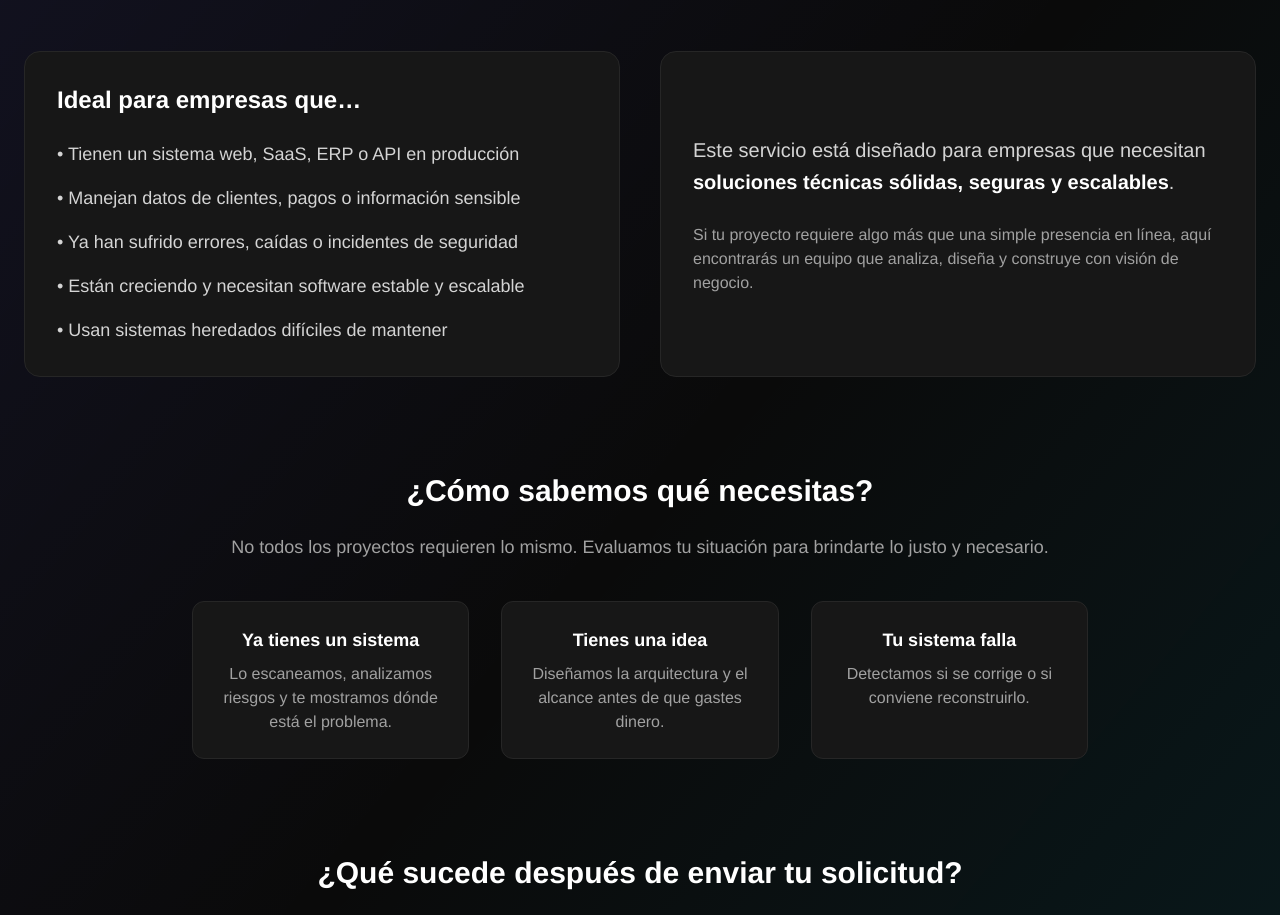
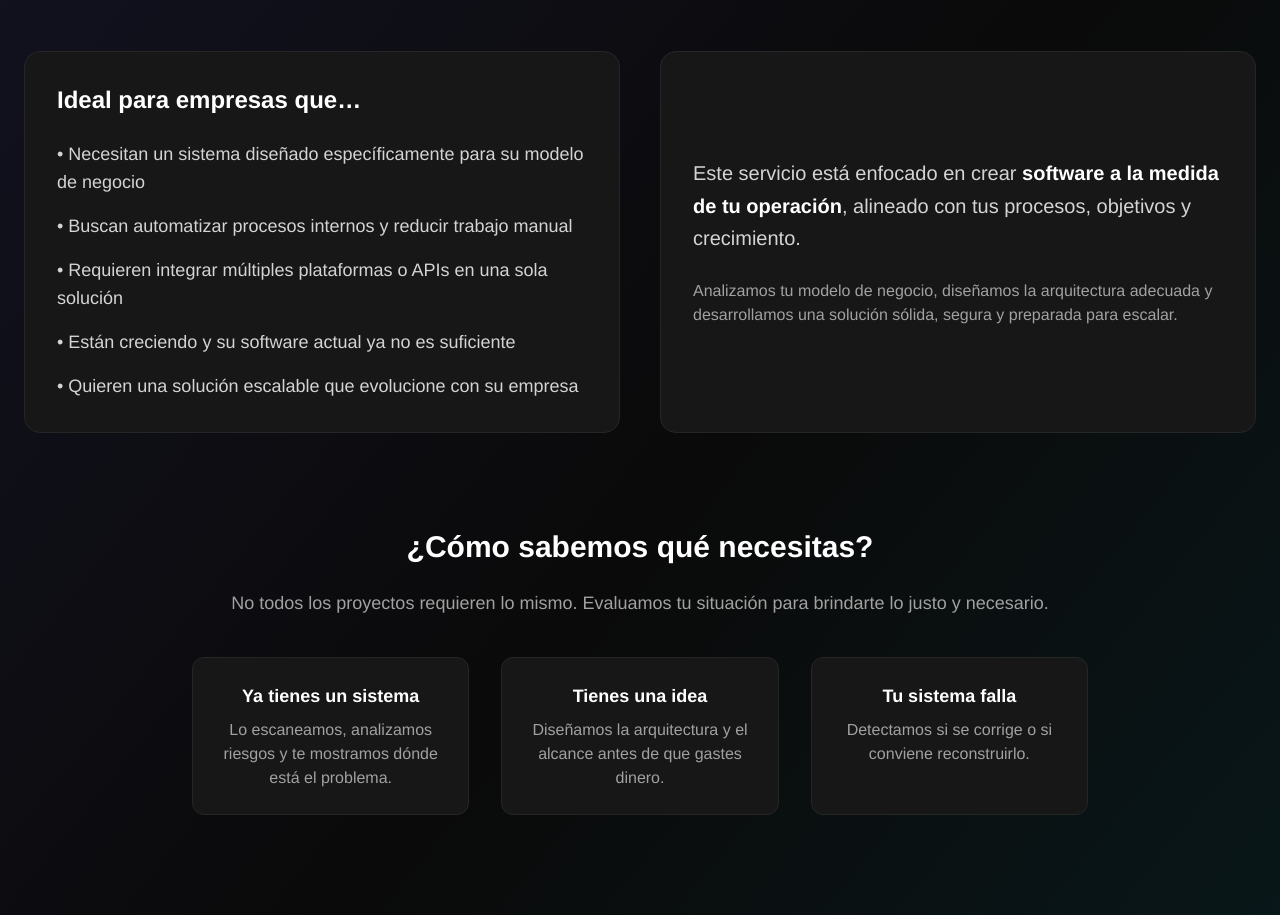
Before and after one commit to RaulDavid14/david-soluciones-web, a React (Vite) app in the folder dssd-front/: page / in a window 1280 px wide. Shown: the part 3080-3995 px from the top of the page. Built offline with nearby package versions, Linux system fonts and the light colour scheme.

Commit message:
update: update qualificationsSection

```diff
--- a/dssd-front/src/sections/QualificationSection.jsx
+++ b/dssd-front/src/sections/QualificationSection.jsx
@@ -37,11 +37,11 @@ export default function QualificationSection() {
             </h3>
 
             <ul className="space-y-4 text-neutral-300 text-lg">
-              <li>• Tienen un sistema web, SaaS, ERP o API en producción</li>
-              <li>• Manejan datos de clientes, pagos o información sensible</li>
-              <li>• Ya han sufrido errores, caídas o incidentes de seguridad</li>
-              <li>• Están creciendo y necesitan software estable y escalable</li>
-              <li>• Usan sistemas heredados difíciles de mantener</li>
+              <li>• Necesitan un sistema diseñado específicamente para su modelo de negocio</li>
+              <li>• Buscan automatizar procesos internos y reducir trabajo manual</li>
+              <li>• Requieren integrar múltiples plataformas o APIs en una sola solución</li>
+              <li>• Están creciendo y su software actual ya no es suficiente</li>
+              <li>• Quieren una solución escalable que evolucione con su empresa</li>
             </ul>
           </motion.div>
 
@@ -53,15 +53,16 @@ export default function QualificationSection() {
             className="bg-neutral-900 border border-neutral-800 p-8 rounded-2xl flex flex-col justify-center"
           >
             <p className="text-xl text-neutral-300 leading-relaxed">
-              Este servicio está diseñado para empresas que necesitan
-              <span className="text-white font-semibold">
-                {" "}soluciones técnicas sólidas, seguras y escalables
-              </span>.
+              Este servicio está enfocado en crear
+            <span className="text-white font-semibold">
+              {" "}software a la medida de tu operación
+            </span>,
+              alineado con tus procesos, objetivos y crecimiento.
             </p>
 
             <p className="text-neutral-400 mt-6">
-              Si tu proyecto requiere algo más que una simple presencia en línea,
-              aquí encontrarás un equipo que analiza, diseña y construye con visión de negocio.
+              Analizamos tu modelo de negocio, diseñamos la arquitectura adecuada y
+              desarrollamos una solución sólida, segura y preparada para escalar.
             </p>
           </motion.div>
 
```
